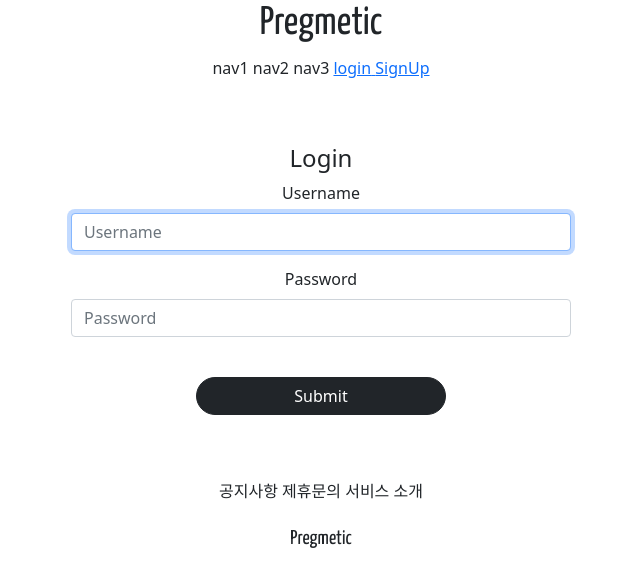
After one commit to IVY-haemin/web01, a Django app: page /acounts/login/ in a window 1280 px wide. The commit adds this page. Shown: the top 587 px of the page, without its empty margins (319-959 px from the left). Run offline with Django 3.2, Linux system fonts and the light colour scheme; parts of the project's set-up code (start-up, migrations or seed data) failed here and were passed over; some libraries are stand-ins or nearby versions.

Commit message:
08/05 bug fix

```diff
--- /dev/null
+++ b/acountapp/templates/acountapp/login.html
@@ -0,0 +1,20 @@
+{% extends 'base.html' %}
+{% load bootstrap4 %}
+
+{% block content %}
+
+
+<div style="text-align: center ;max-width: 500px; margin: 4rem auto">
+    <div>
+        <h4> Login</h4>
+    </div>
+    <div>
+        <form action="" method="post">
+            {% csrf_token %}
+<!--            {{ form }}-->
+            {% bootstrap_form form %}
+            <input type="submit" class = 'btn btn-dark rounded-pill col-6 mt-4'>
+        </form>
+    </div>
+</div>
+{% endblock %}
--- a/acountapp/urls.py
+++ b/acountapp/urls.py
@@ -1,10 +1,18 @@
+from django.contrib.auth.views import LoginView, LogoutView
 from django.urls import path
-from acountapp.views import hello_world,AccountCreateView
+from acountapp.views import hello_world, AccountCreateView, AccountDetailView, AccountUpdateView, AccountDeleteView
 
 app_name = 'acountapp'
 
 urlpatterns = [
     path('hello_world/', hello_world, name='hello_world'),
 
-    path('create/',AccountCreateView.as_view(),name = 'create')
+    path('login/', LoginView.as_view(template_name='acountapp/login.html'), name='login'),
+    path('logout/', LogoutView.as_view(), name='logout'),
+
+    path('create/', AccountCreateView.as_view(), name='create'),
+    path('detail/<int:pk>',AccountDetailView.as_view(),name  = 'detail'),
+    path('update/<int:pk>',AccountUpdateView.as_view(),name = 'update'),
+    path('delete/<int:pk>', AccountDeleteView.as_view(), name='delete'),
+
 ]
--- a/templates/base.html
+++ b/templates/base.html
@@ -1,7 +1,8 @@
 <!DOCTYPE html>
+{% load static %}
 <html lang="en">
 {% include "head.html" %}
-<body>
+<body style="font-family= 'NanumSquareR'">
 {% include "header.html" %}
 {% block content %}
 {% endblock %}
--- a/templates/head.html
+++ b/templates/head.html
@@ -1,3 +1,4 @@
+{% load static %}
 <head>
     <meta charset="UTF-8">
     <title>Title</title>
@@ -8,4 +9,26 @@
     <link rel="preconnect" href="https://fonts.googleapis.com">
 <link rel="preconnect" href="https://fonts.gstatic.com" crossorigin>
 <link href="https://fonts.googleapis.com/css2?family=Yanone+Kaffeesatz&display=swap" rel="stylesheet">
+<style>
+        @font-face {
+            font-family: 'NanumSquareR';
+            src: local('NanumSquareR'),
+            url("{% static 'fonts/NanumSquareR.otf' %}") format("opentype");
+        }
+        @font-face {
+            font-family: 'NanumSquareEB';
+            src: local('NanumSquareEB'),
+            url("{% static 'fonts/NanumSquareEB.otf' %}") format("opentype");
+        }
+        @font-face {
+            font-family: 'NanumSquareB';
+            src: local('NanumSquareB'),
+            url("{% static 'fonts/NanumSquareB.otf' %}") format("opentype");
+        }
+        @font-face {
+            font-family: 'NanumSquareL';
+            src: local('NanumSquareL'),
+            url("{% static 'fonts/NanumSquareL.otf' %}") format("opentype");
+        }
+    </style>
 </head>
--- a/templates/header.html
+++ b/templates/header.html
@@ -5,8 +5,22 @@
         </div>
         <div style="margin-bottom: 2rem";>
             <span>nav1</span>
-            <span>nav1</span>
-            <span>nav1</span>
-            <span>nav1</span>
+            <span>nav2</span>
+            <span>nav3</span>
+            {%  if not user.is_authenticated  %}
+            <a href = "{%  url 'acountapp:login' %}?next ={{ request.path }}">
+                <span>login</span>
+            </a>
+
+            <a href = "{%  url 'acountapp:create' %}">
+                <span>SignUp</span>
+            </a>
+            {% else %}
+            <a href = "{%  url 'acountapp:detail' pk=user.pk %}">
+                <span>MyPage</span>
+            <a href = "{%  url 'acountapp:logout' %}?next={{ request.path }}">
+                <span>logout</span>
+            </a>
+            {% endif %}
         </div>
     </div>
--- a/web_01/urls.py
+++ b/web_01/urls.py
@@ -19,5 +19,5 @@ from django.urls import path, include
 
 urlpatterns = [
     path('admin/', admin.site.urls),
-    path('acount/', include('acountapp.urls'))
+    path('acounts/', include('acountapp.urls'))
 ]
```
Also changed, not shown: acountapp/templates/acountapp/create.html (+7 -3 lines), acountapp/views.py (+19 -1 lines), web_01/settings.py (+8 -2 lines), static/fonts/NanumSquareB.otf (added), static/fonts/NanumSquareEB.otf (added), static/fonts/NanumSquareL.otf (added), static/fonts/NanumSquareR.otf (added).
